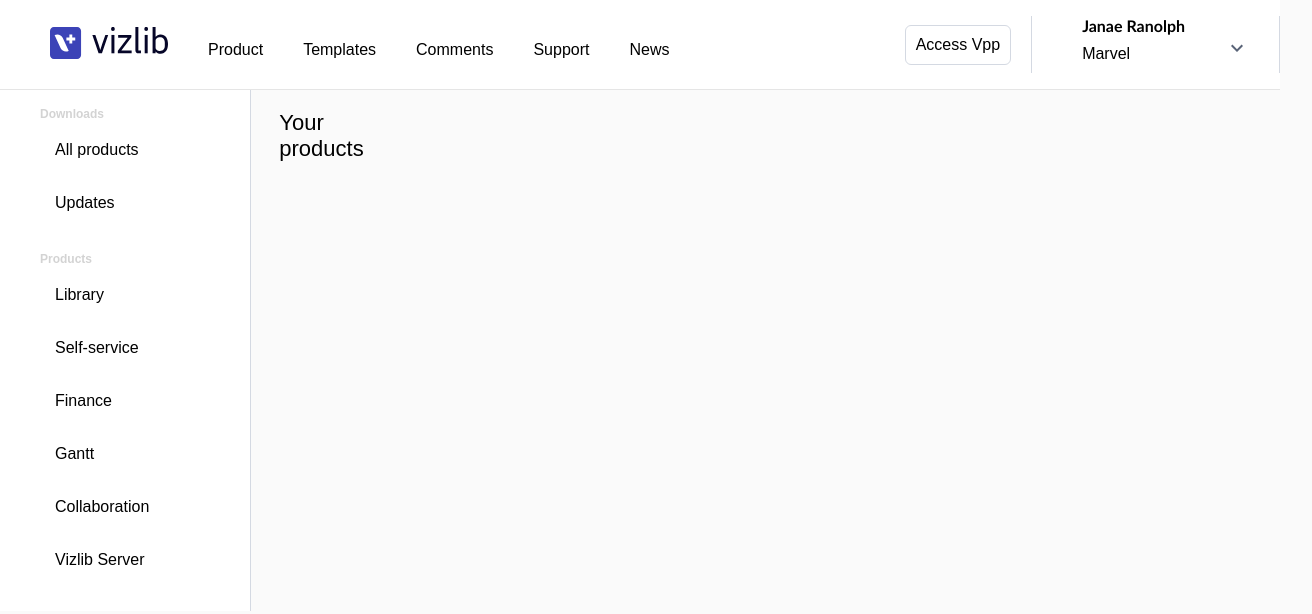
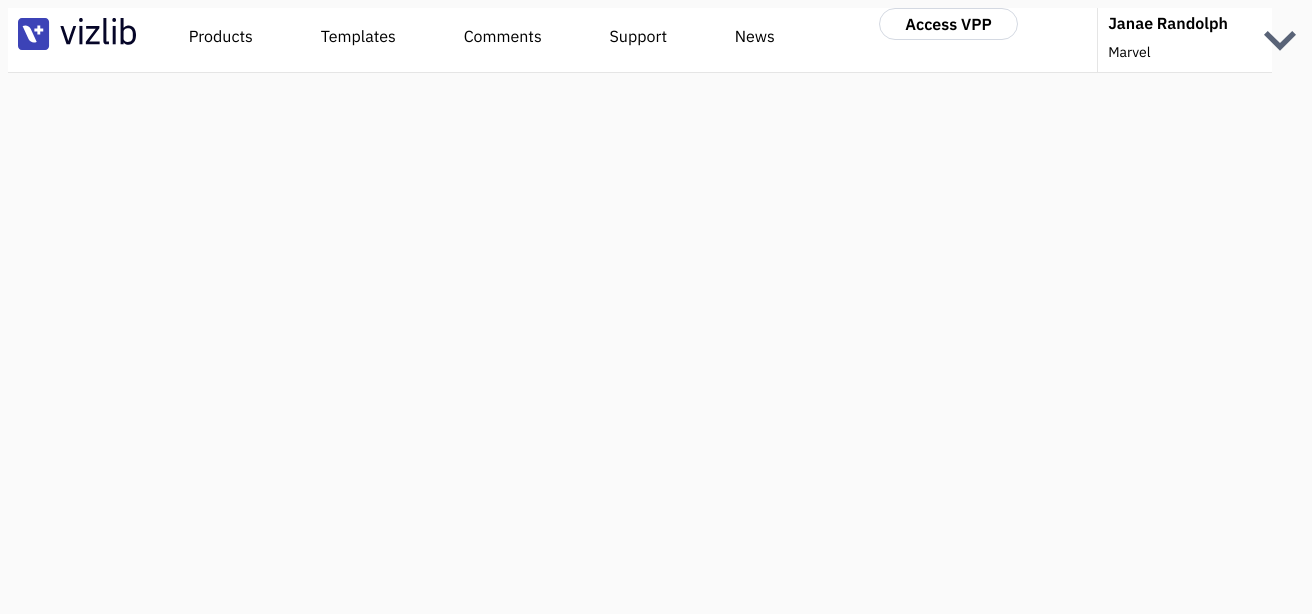
Before and after one commit to rumelrahman/VIZLIB-Downloads-by-Rumel, a plain HTML site: page index.html in a window 1280 px wide. Shown: the whole page, 1312 px wide, since content can reach past the window. Drawn offline with Linux system fonts and the light colour scheme.

Commit message:
new take n downloads

```diff
--- a/css/style.css
+++ b/css/style.css
@@ -1,215 +1,118 @@
 body {
-  background-color: #fafafa;
-  margin: 0px;
-  font-family: 'Trebuchet MS', 'Lucida Sans Unicode', 'Lucida Grande', 'Lucida Sans', Arial, sans-serif;
-  font-weight: bold;
-  text-decoration: none;
+  background-color: #FAFAFA;
+  font-family: 'IBM Plex Sans', sans-serif;
+  font-weight: 200;
 }
 
-.navBar {
+
+/* Buttons */
+
+/* CTA */
+  /* Primary CTA */
+
+  /* Secondary CTA */
+  .navigationbar .navigationvpp .secondarybutton {
+    display: block;
     background-color: white;
-  border-bottom: 1px solid #E5E5E5;
-  display: flex;
-  -webkit-box-pack: justify;
-      -ms-flex-pack: justify;
-          justify-content: space-between;
-  margin-left: 0px;
-  margin-top: 0px;
-  padding-bottom: 0px;
-  width: 100%;
+    padding-left: 25px;
+    padding-right: 25px;
+    padding-top: 5px;
+    padding-bottom: 5px;
+    border: 1px solid #D4D9E2;
+    border-radius: 100px;
+    font-family: 'IBM Plex Sans', sans-serif;
+    font-size: 16px;
+    font-weight: 600;
+    vertical-align: middle;
   }
 
-.navBar ul.primaryNav {
-  list-style-type: none;
-  text-decoration: none;
-  display: -webkit-box;
-  display: -ms-flexbox;
-  display: flex;
-  margin-right: 20px;
-  padding-top: 0px;
-  padding-bottom: 0px;
-  -webkit-box-align: center;
-      -ms-flex-align: center;
-          align-items: center;
+/* Links */
+
+  /* Primary Links*/
+  .primarylinks {
+    display: relative;
+    background-color: white;
+    font-family: 'IBM Plex Sans', sans-serif;
+    font-weight: 400;
+    font-size: 16px;
+    border: none;
+    margin-left: 34px;
+    padding-left: 15px;
+    padding-right: 15px;
+    padding-top: 5px;
+    padding-bottom: 5px;
+    border-radius: 3px;
+    vertical-align: middle;
   }
 
-.navBar ul.primaryNav .logo {
-  margin-right: 20px;
-  cursor: pointer;
-  -webkit-box-align: center;
-      -ms-flex-align: center;
-          align-items: center;
-  padding-left: 0px;
-  padding-bottom: 0px;
-  pointer-events: none;
+  .primarylinks:hover {
+    display: relative;
+    background-color: #EEEFF9;
+    font-family: 'IBM Plex Sans', sans-serif;
+    font-weight: 400;
+    font-size: 16px;
+    border: none;
+    margin-left: 34px;
+    padding-left: 15px;
+    padding-right: 15px;
+    padding-top: 5px;
+    padding-bottom: 5px;
+    border-radius: 100px;
+    vertical-align: middle;
   }
 
-.navBar ul.primaryNav li {
-  margin-right: 20px;
-  margin-top: 10px;
-  display: block;
-  background-color: none;
+
+/* Navigation */
+
+.navigationbar {
+  display: flex;
+  flex-direction: row;
+  justify-content: space-between;
+  height: 64px;
+  width: 100%;
+  border-bottom: 1px solid #E5E5E5;
+  background-color: white;
 }
 
-.navBar .secondaryNav {
-  background-color: white;
-  display: -webkit-box;
-  display: -ms-flexbox;
-  display: flex;
-  -webkit-box-pack: justify;
-      -ms-flex-pack: justify;
-          justify-content: space-between;
-  margin-left: 0px;
-  -webkit-box-align: center;
-      -ms-flex-align: center;
-          align-items: center;
+.navigationbar .navigationleft {
+  padding: 10px;
 }
 
-.navBar .secondaryNav .accessVpp {
-  background-color: white;
-  border-style: solid;
-  border-width: 1px;
-  border-color: #D4D9E2;
-  border-radius: 6px;
-  margin-right: 20px;
-  list-style-type: none;
-  padding-left: 0px;
+
+.navigationbar .logo {
+  vertical-align: middle;
 }
 
-.username {
-  font-weight: bold;
-  padding-left: 10px;
+.navigationbar .navigationright {
+  display: flex;
+  vertical-align: middle;
+  border-left: 1px solid #E5E5E5;
+  justify-content: space-between;
 }
 
-.accountdropdown {
-  display: -webkit-box;
-  display: -ms-flexbox;
-  display: flex;
-  border-left: 1px solid #D4D9E2;
-  border-right: 1px solid #D4D9E2;
-  margin-left: 0px;
-  padding-left: 0px;
-  padding-right: 20px;
+.navigationbar .navigationright .accountleft .username {
+  font-family: 'IBM Plex Sans', sans-serif;
+  font-weight: 800;
+  font-size: 16px;
+  margin-left: 10px;
+  margin-top: 5px;
+  margin-bottom: 5px;
+
 }
 
-.accountdropdown li {
-  list-style-type: none;
-  display: block;
+.navigationbar .navigationright .accountleft .companyname {
+  font-family: 'IBM Plex Sans', sans-serif;
+  font-weight: 400;
+  font-size: 14px;
+  margin-left: 10px;
+  margin-top: 5px;
+  padding-top: 5px;
+
 }
 
-.chevron_down {
-  padding-top: 20px;
-  padding-right: 10px;
+.navigationbar .navigationright .accountright {
+  display: flex;
+  vertical-align: middle;
+  width: 24px;
+  margin-left: 20px;
 }
-
-a {
-  display: block;
-  padding: 10px;
-  font-family: Arial, Helvetica, sans-serif;
-  font-size: 16px;
-  font-weight: normal;
-  text-decoration: none;
-  color: black;
-  max-width: 150px;
-}
-
-a:hover {
-  display: block;
-  background-color: #f7f7f7;
-  border-radius: 5px;
-  padding: 10px;
-  font-family: Arial, Helvetica, sans-serif;
-  font-size: 16px;
-  font-weight: normal;
-  text-decoration: none;
-  color: grey;
-  max-width: 150px;
-}
-
-a:visited {
-  display: block;
-  background-color: #f7f7f7;
-  border-radius: 5px;
-  padding: 10px;
-  font-family: Arial, Helvetica, sans-serif;
-  font-size: 16px;
-  font-weight: normal;
-  text-decoration: none;
-  color: black;
-  max-width: 150px;
-}
-
-.menu {
-  display: flex;
-  max-width: 250px;
-  max-height: auto;
-  background-color: white;
-  border-right: 1px solid #D4D9E2;
-}
-
-.menuheading {
-  padding-top: 5px;
-  font-family: Arial, Helvetica, sans-serif;
-  font-size: 12px;
-  font-weight: bolder;
-  color: lightgray;
-  max-height: 100%;
-}
-
-.menuheading .downloads {
-  text-decoration: none;
-  list-style-type: none;
-}
-
-.menuheading .downloads .downloadlist {
-  display: block;
-  list-style-type: none;
-  font-family: Arial, Helvetica, sans-serif;
-  font-size: 14px;
-  color: #060628;
-  font-weight: 500;
-  margin-left: 0px;
-  padding-left: 5px;
-  padding-top: 10px;
-  padding-bottom: 5px;
-  margin-bottom: 10px;
-}
-
-.menuheading .downloads .downloadlist li {
-  margin-bottom: 15px;
-}
-
-.menuheading .products {
-  text-decoration: none;
-  list-style-type: none;
-}
-
-.menuheading .productlist {
-  display: block;
-  list-style-type: none;
-  font-family: Arial, Helvetica, sans-serif;
-  font-size: 14px;
-  color: #060628;
-  font-weight: 500;
-  margin-left: 0px;
-  padding-left: 5px;
-  padding-top: 10px;
-  padding-bottom: 5px;
-  margin-bottom: 10px;
-}
-
-.menuheading .productlist li {
-  margin-bottom: 15px;
-}
-/*# sourceMappingURL=style.css.map */
-
-.yourproducts {
-  display: block;
-  margin-left: 120px;
-  margin-top: 20px;
-  margin-bottom: 20px;
-  font-size: 22px;
-  font-family: Arial, Helvetica, sans-serif;
-  font-weight: 500;
-
-}
--- a/css/style.scss
+++ /dev/null
@@ -1,211 +0,0 @@
-body {
-
-    background-color:#fafafa;
-
-    margin: 0px;
-    font-family: 'Trebuchet MS', 'Lucida Sans Unicode', 'Lucida Grande', 'Lucida Sans', Arial, sans-serif;
-    font-weight: bold;
-    text-decoration: none;
-}
-
-.navBar {
-    background-color: white;
-    border-bottom: 1px solid #E5E5E5;
-    display: flex;
-    justify-content: space-between;
-    margin-left: 0px;
-    margin-top: 0px;
-    padding-bottom: 0px;
-
-
-
-    ul.primaryNav {
-        list-style-type: none;
-        text-decoration: none;
-        display: flex;
-        margin-right: 20px;
-        padding-top: 0px;
-        padding-bottom: 0px;
-        align-items: center;
-
-
-
-        .logo {
-            margin-right: 20px;
-            cursor: pointer;
-            align-items: center;
-            padding-left: 0px;
-            padding-bottom: 0px;
-            pointer-events: none ;
-        }
-
-        li {
-            margin-right: 20px;
-            margin-top: 10px;
-            display: block;
-            background-color: none;
-
-        }
-
-
-    }
-
-    .secondaryNav {
-            background-color: white;
-            display: flex;
-            justify-content: space-between;
-            margin-left: 0px;
-            align-items: center;
-
-
-
-            .accessVpp {
-                background-color: rgb(255, 255, 255);
-                border-style: solid;
-                border-width: 1px;
-                border-color: #D4D9E2;
-                border-radius: 6px;
-                margin-right: 20px;
-                list-style-type: none;
-                padding-left: 0px;
-
-            }
-
-
-
-
-    }
-
-
-
-
-
-}
-
-.username {
-    font-weight: bold;
-    padding-left: 10px;
-
-}
-
-.accountdropdown {
-display: flex;
-border-left: 1px solid #D4D9E2;
-border-right: 1px solid #D4D9E2;
-margin-left: 0px;
-padding-left: 0px;
-padding-right: 20px;
-
-        li {
-            list-style-type: none;
-            display: block;
-
-        }
-
-}
-
-.chevron_down {
-    padding-top: 20px;
-    padding-right: 10px;
-}
-
-a {
-    display: block;
-    padding: 10px;
-    font-family: Arial, Helvetica, sans-serif;
-    font-size: 16px;
-    font-weight: normal;
-    text-decoration: none;
-    color: black;
-    max-width: 150px;
-}
-a:hover {
-    display: block;
-    background-color: rgb(247, 247, 247);
-    border-radius: 5px;
-    padding: 10px;
-    font-family: Arial, Helvetica, sans-serif;
-    font-size: 16px;
-    font-weight: normal;
-    text-decoration: none;
-    color: grey;
-    max-width: 150px;
-  }
-
-  a:visited {
-    display: block;
-    background-color: rgb(247, 247, 247);
-    border-radius: 5px;
-    padding: 10px;
-    font-family: Arial, Helvetica, sans-serif;
-    font-size: 16px;
-    font-weight: normal;
-    text-decoration: none;
-    color: black;
-    max-width: 150px;
-  }
-
-
-.menu {
-    max-width: 250px;
-    max-height: auto;
-    background-color: white;
-    border-right: 1px solid #D4D9E2;
-}
-
-.menuheading {
-    padding-top: 5px;
-    font-family: Arial, Helvetica, sans-serif;
-    font-size: 12px;
-    font-weight: bolder;
-    color: lightgray;
-    max-height: 100%;
-
-    .downloads {
-        text-decoration: none;
-        list-style-type: none;
-
-        .downloadlist {
-            display: block;
-            list-style-type: none;
-            font-family: Arial, Helvetica, sans-serif;
-            font-size: 14px;
-            color: #060628;
-            font-weight: 500;
-            margin-left: 0px;
-            padding-left: 5px;
-            padding-top: 10px;
-            padding-bottom: 5px;
-            margin-bottom: 10px;
-
-            li {
-                margin-bottom: 15px;
-            }
-
-        }
-    }
-    .products {
-        text-decoration: none;
-        list-style-type: none;
-    }
-
-    .productlist {
-        display: block;
-            list-style-type: none;
-            font-family: Arial, Helvetica, sans-serif;
-            font-size: 14px;
-            color: #060628;
-            font-weight: 500;
-            margin-left: 0px;
-            padding-left: 5px;
-            padding-top: 10px;
-            padding-bottom: 5px;
-            margin-bottom: 10px;
-
-            li {
-                margin-bottom: 15px;
-            }
-
-
-    }
-}
--- a/index.html
+++ b/index.html
@@ -7,83 +7,40 @@
     <title>Vizlib Library</title>
     <link rel="stylesheet" href="css/style.css">
     <link rel="icon" href="Images/favicon.ico" type="image/x-icon"/>
+    <link rel="preconnect" href="https://fonts.googleapis.com">
+    <link rel="preconnect" href="https://fonts.gstatic.com" crossorigin>
+    <link href="https://fonts.googleapis.com/css2?family=IBM+Plex+Sans:wght@400;600&display=swap" rel="stylesheet">
+
 </head>
 <body>
+<div class="navigationbar">
+    <div class="navigationleft">
+        <a class="logo"href="#"><img src="Images/Logo/Full.svg"></a>
+        <button class="primarylinks">Products</button>
+        <button class="primarylinks">Templates</button>
+        <button class="primarylinks">Comments</button>
+        <button class="primarylinks">Support</button>
+        <button class="primarylinks">News</button>
+    </div>
 
-   <section class="navigation">
-            <div class="navBar">
+    <div class="navigationvpp">
+        <button class="secondarybutton">Access VPP</button>
+    </div>
 
-
-
-                 <ul class="primaryNav">
-
-                    <ul class="logo"><a href="#"><img src="Images/Logo/Full.svg" alt="Vivlib Logo"></a>
-                    </ul>
-
-                     <li class="current"><a href="index.html">Product</li></a>
-                     <li><a href="#">Templates</li></a>
-                    <li><a href="#">Comments</li></a>
-                     <li><a href="#">Support</li></a>
-                     <li><a href="#">News</li></a>
-                    </ul>
-
-                    <ul class="secondaryNav">
-
-                    <ul class="accessVpp">
-                    <li class="gotoVpp"><a href="#">Access Vpp</a></li>
-                    </ul>
-
-                <ul class="accountdropdown">
-                    <ul class="namecompany">
-                        <li class="username">Janae Ranolph</li>
-                        <li class="companyname"><a href="#">Marvel</a></li>
-                    </ul>
-
-                    <ul class="expandaccount">
-                        <li class="chevron_down"><img src="Images/expand_more.svg" alt="Expand menu"></li>
-                    </ul>
-
-
-
-            </ul>
-
-
-
-
-        </div>
-    </section>
-
-    <section class="menu">
-
-        <div class="menuheading">
-            <ul class="sidebar">
-                <li class="downloads"> Downloads
-                    <ul class="downloadlist">
-                        <li class="allproducts"><a href="#">All products</a></li>
-                        <li class="updates"><a href="#">Updates</a></li>
-                    </ul>
-                </li>
-                <li class="products"> Products
-                    <ul class="productlist">
-                        <li class="productlibrary"><a href="#">Library</a></li>
-                        <li class="productname"><a href="#">Self-service</a></li>
-                        <li class="productname"><a href="#">Finance</a></li>
-                        <li class="productname"><a href="#">Gantt</a></li>
-                        <li class="productname"><a href="#">Collaboration</a></li>
-                        <li class="productname"><a href="#">Vizlib Server</a></li>
-
-                    </ul>
-                </li>
-            </ul>
+    <div class="navigationright">
+        <div class="accountleft">
+            <p class="username">Janae Randolph</p>
+            <p class="companyname">Marvel</p>
         </div>
 
-        <div class="yourproducts">Your products</div>
+        <div class="accountright">
+            <img src="Images/expand_more.svg">
+        </div>
 
-    </section>
+    </div>
 
-    <section class="yourproducts">
+</div>
 
-    </section>
 
 
 
```
Lines whose indentation alone changed are shown as unchanged.
